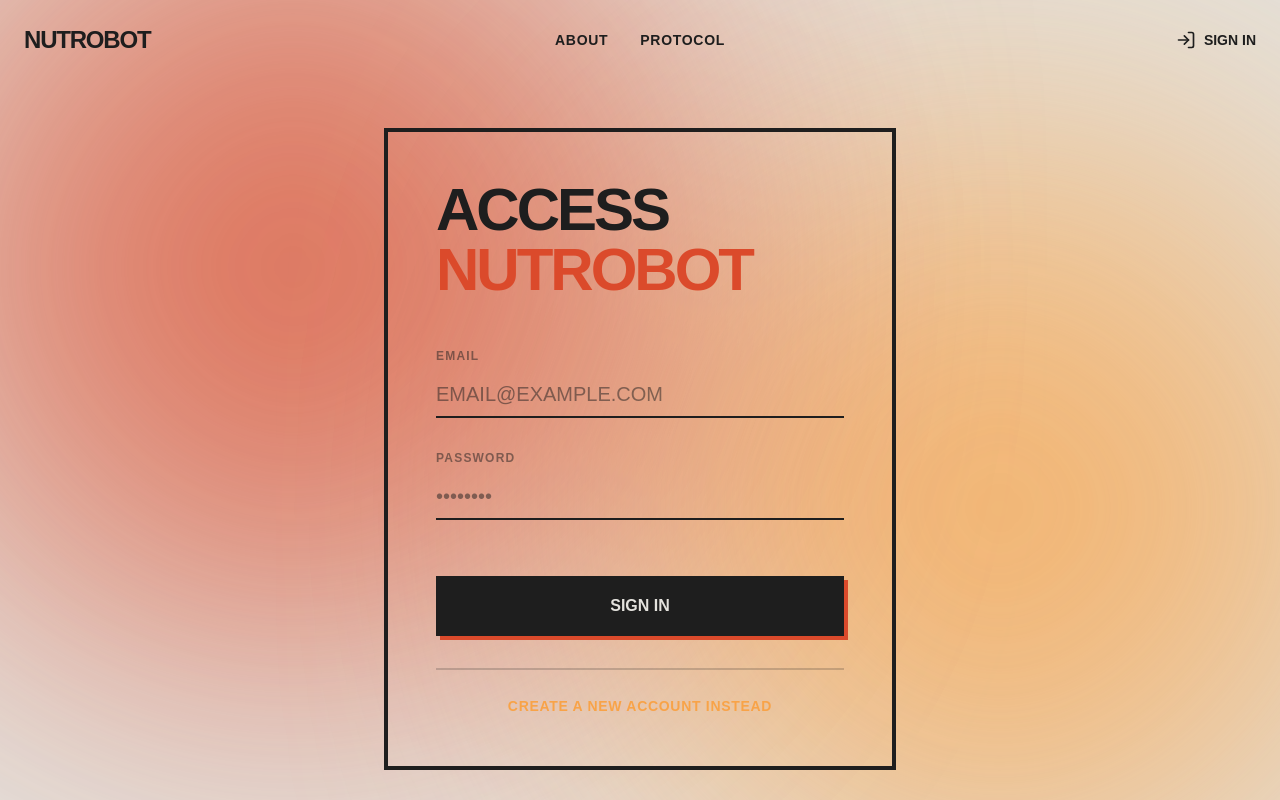
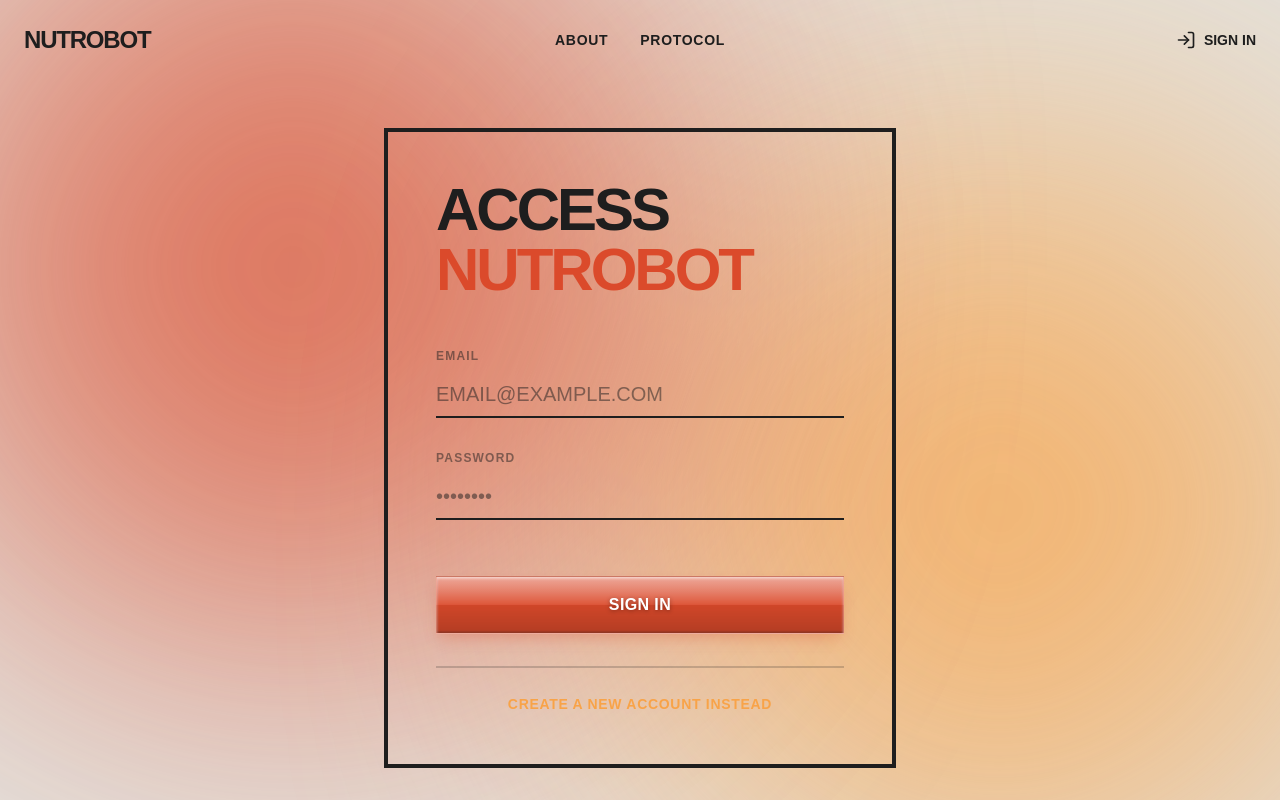
Before and after one commit to Pranajit01/Neutrobot-, a React (Vite) app in the folder frontend/: page /auth in a window 1280 px wide. Shown: the top 800 px of the page. Built offline with nearby package versions, Linux system fonts and the light colour scheme; no server answers; a web font is replaced by a local one.

Commit message:
design: add Apple liquid glass/Aqua gel effect to primary buttons

```diff
--- a/frontend/src/components/ui/Button.tsx
+++ b/frontend/src/components/ui/Button.tsx
@@ -40,23 +40,31 @@ export const Button = React.forwardRef<HTMLButtonElement, ButtonProps>(
         ref={ref as any}
         whileHover={{
           y: -4,
-          x: -4,
-          boxShadow: '8px 8px 0px 0px #DB4A2B',
+          scale: 1.02,
+          boxShadow: '0px 12px 24px -4px rgba(219, 74, 43, 0.45), 0px 4px 6px -2px rgba(219, 74, 43, 0.2)',
         }}
         whileTap={{
-          y: 2,
-          x: 2,
-          boxShadow: '2px 2px 0px 0px #DB4A2B',
-          scale: 0.98
+          y: 1,
+          scale: 0.98,
+          boxShadow: '0px 4px 6px -2px rgba(219, 74, 43, 0.3)',
         }}
-        transition={{ type: 'spring', stiffness: 500, damping: 15 }}
-        className={`relative overflow-hidden bg-primary text-background font-heading font-bold uppercase px-8 py-4 border-2 border-primary shadow-[4px_4px_0px_0px_#DB4A2B] group ${className}`}
+        transition={{ type: 'spring', stiffness: 450, damping: 14 }}
+        style={{
+          background: 'linear-gradient(180deg, rgba(255, 255, 255, 0.35) 0%, rgba(255, 255, 255, 0.08) 49%, rgba(0, 0, 0, 0.05) 50%, rgba(0, 0, 0, 0.18) 100%), #DB4A2B'
+        }}
+        className={`relative overflow-hidden text-white font-heading font-bold uppercase px-8 py-4 border border-white/30 rounded-none shadow-[inset_0_1.5px_2.5px_rgba(255,255,255,0.55),_inset_0_-1.5px_1.5px_rgba(0,0,0,0.25),_0_8px_16px_-4px_rgba(219,74,43,0.3)] group ${className}`}
         {...props as any}
       >
-        <span className="relative z-10 block transition-colors duration-300">
+        {/* Apple Gloss Gel Upper Highlight */}
+        <div className="absolute inset-x-0 top-0 h-[48%] bg-gradient-to-b from-white/25 to-transparent pointer-events-none z-10" />
+
+        {/* Diagonal Sweeping Sheen Reflection (Tailwind group-hover) */}
+        <div className="absolute inset-0 bg-gradient-to-r from-transparent via-white/35 to-transparent -skew-x-12 translate-x-[-150%] group-hover:translate-x-[250%] transition-transform duration-[1000ms] ease-in-out pointer-events-none z-20" />
+
+        {/* Text */}
+        <span className="relative z-30 block drop-shadow-[0_1px_2px_rgba(0,0,0,0.35)] tracking-wide">
           {children}
         </span>
-        <div className="absolute inset-0 bg-white translate-y-[100%] group-hover:translate-y-0 transition-transform duration-300 ease-out origin-bottom" />
       </motion.button>
     );
   }
```
